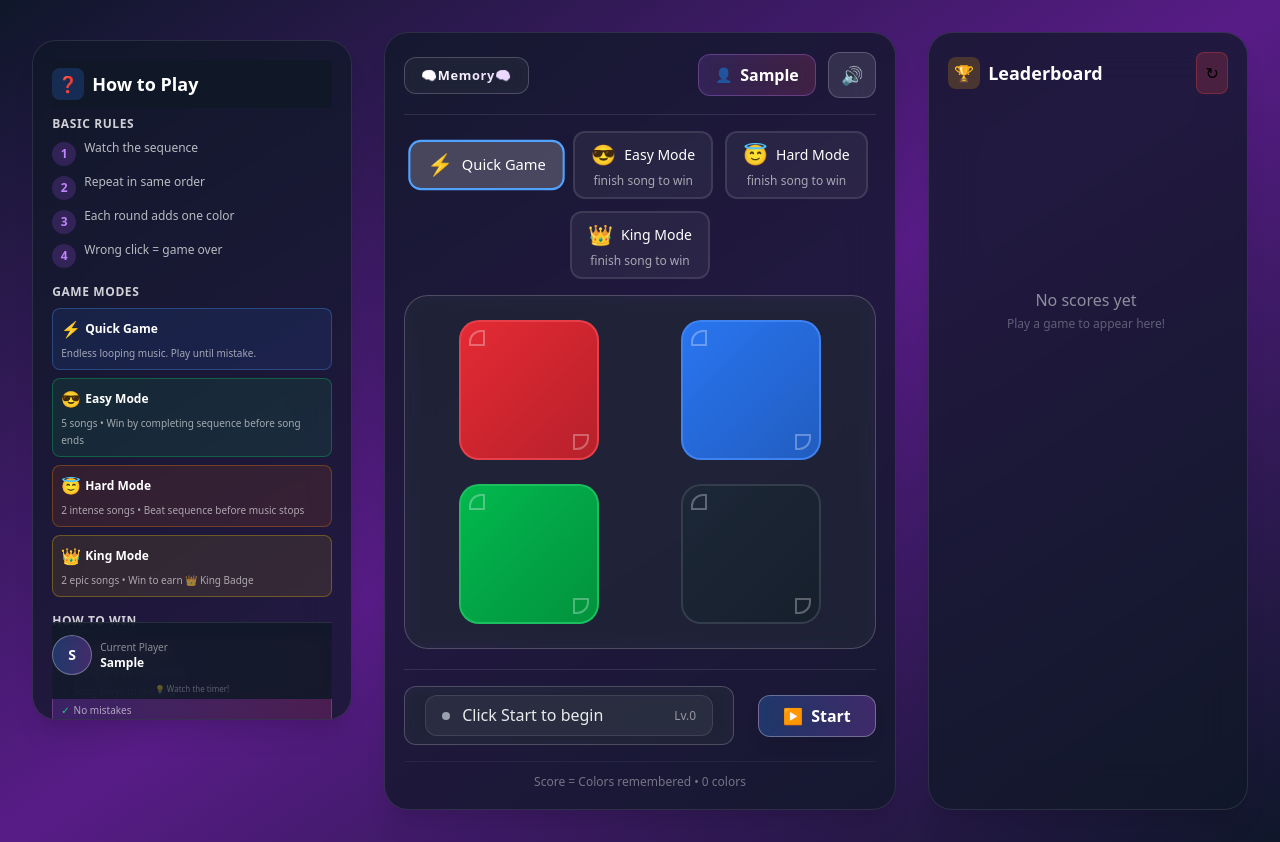
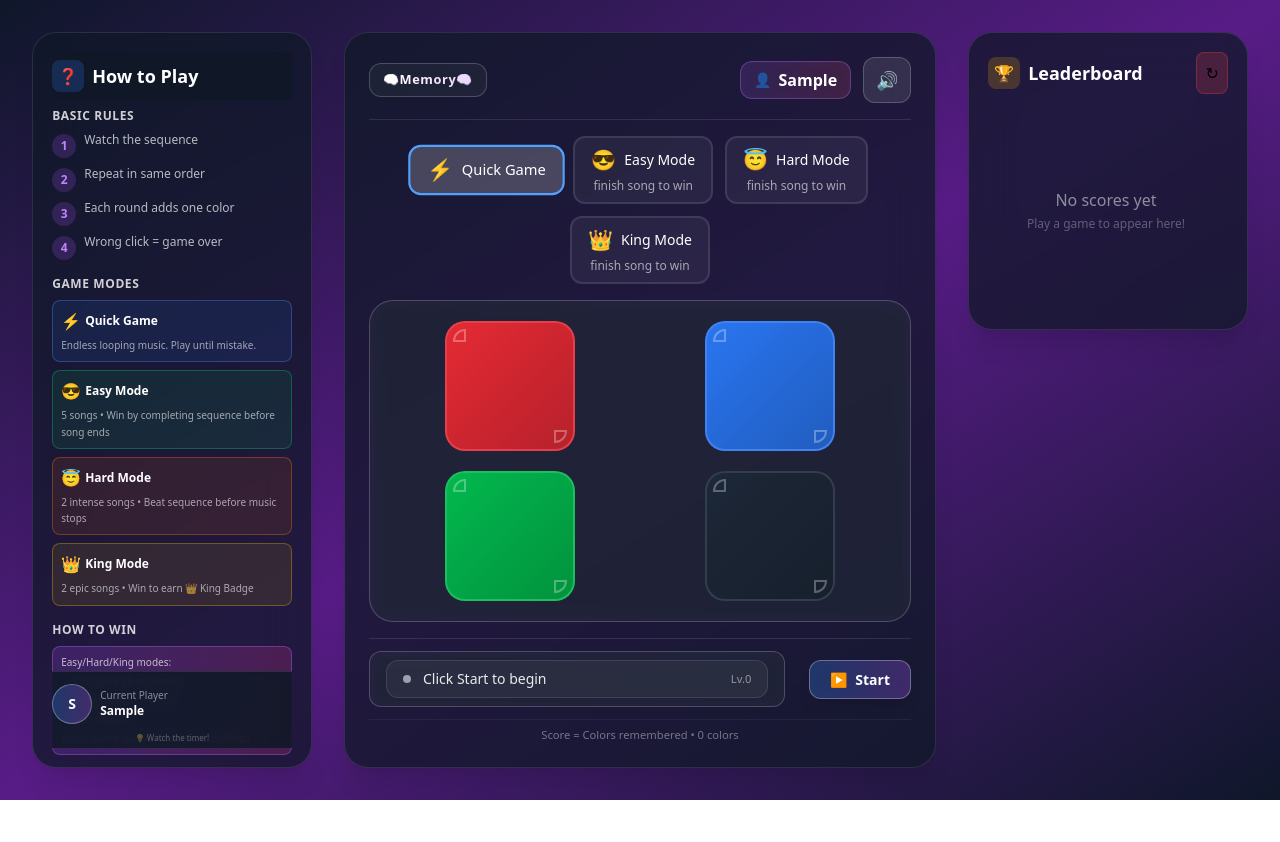
Before and after one commit to martic01/memorygame, a React (Vite) app: page / in a window 1280 px wide. Both pictures are taken after typing "Sample" into the empty fields and a click on the button "Start Playing". After the commit the page ends 800 px from the top, so only its background shows below. Built offline with nearby package versions, Linux system fonts and the light colour scheme.

Commit message:
add new work

```diff
--- a/src/index.css
+++ b/src/index.css
@@ -170,6 +170,7 @@
   position: relative;
   overflow-x: hidden;
   overflow-y: auto;
+  padding: 0.5rem;
 }
 
 @media (min-width: 640px) {
@@ -181,7 +182,7 @@
 /* ===== MAIN LAYOUT ===== */
 .main-layout {
   width: 100%;
-  max-width: 1440px;
+  max-width: 1600px;
   margin-left: auto;
   margin-right: auto;
   display: grid;
@@ -193,16 +194,27 @@
 /* Desktop and tablet layout - always show 3 columns */
 @media (min-width: 1024px) {
   .main-layout {
-    grid-template-columns: 280px 1fr 280px;
+    grid-template-columns: minmax(260px, 280px) minmax(500px, 1fr) minmax(260px, 280px);
     gap: 1.5rem;
+    min-height: calc(100vh - 2rem);
+    height: auto;
+    align-items: start;
   }
 }
 
 /* Large desktop */
 @media (min-width: 1280px) {
   .main-layout {
-    grid-template-columns: 320px 1fr 320px;
+    grid-template-columns: 280px 1fr 280px;
     gap: 2rem;
+  }
+}
+
+/* Extra large screens */
+@media (min-width: 1536px) {
+  .main-layout {
+    grid-template-columns: 300px 1fr 300px;
+    gap: 2.5rem;
   }
 }
 
@@ -219,14 +231,18 @@
 
 /* Show side columns on desktop */
 @media (min-width: 1024px) {
-
   .left-column,
   .right-column {
     display: block;
+    height: fit-content;
+    max-height: calc(100vh - 4rem);
+    position: sticky;
+    top: 1rem;
   }
 
   .middle-column {
     max-width: 100%;
+    height: fit-content;
   }
 }
 
@@ -245,6 +261,79 @@
 .game-board-card {
   width: 100%;
   margin: 0 auto;
+  min-width: 0;
+}
+
+/* Desktop specific game board sizing */
+@media (min-width: 1024px) {
+  .game-board-card {
+    max-width: 100%;
+    width: 100%;
+    padding: 1.5rem !important;
+  }
+
+  /* Make the game board container take full width */
+  .board-container {
+    width: 100%;
+    padding: 1.25rem;
+  }
+
+  /* Make the grid wider on desktop */
+  .board-container .grid {
+    max-width: 500px;
+    width: 100%;
+    margin: 0 auto;
+    gap: 1.25rem;
+  }
+
+  /* Adjust button size to fit vertically */
+  .color-button {
+    max-width: 130px;
+    height: 130px;
+  }
+
+  /* Reduce margins and padding to fit vertically */
+  .game-header {
+    margin-bottom: 0.75rem;
+    padding-bottom: 0.75rem;
+  }
+
+  .mode-selection {
+    margin-bottom: 0.75rem;
+  }
+
+  .control-section {
+    margin-top: 0.75rem;
+    padding-top: 0.75rem;
+  }
+
+  .score-info {
+    margin-top: 0.5rem;
+    padding-top: 0.5rem;
+  }
+}
+
+@media (min-width: 1280px) {
+  .board-container .grid {
+    max-width: 550px;
+    gap: 1.5rem;
+  }
+
+  .color-button {
+    max-width: 140px;
+    height: 140px;
+  }
+}
+
+@media (min-width: 1536px) {
+  .board-container .grid {
+    max-width: 600px;
+  }
+
+  .color-button {
+    max-width: 150px;
+    height: 150px;
+  }
 }
 
 /* Mobile specific fixes for game board */
@@ -462,8 +551,8 @@
   display: flex;
   justify-content: space-between;
   align-items: center;
-  margin-bottom: 1.25rem;
-  padding-bottom: 1rem;
+  margin-bottom: 1rem;
+  padding-bottom: 0.75rem;
   border-bottom: 1px solid rgba(255, 255, 255, 0.1);
   flex-wrap: wrap;
   gap: 0.75rem;
@@ -487,7 +576,7 @@
   backdrop-filter: blur(8px);
   background: rgba(255, 255, 255, 0.05);
   border-radius: 0.75rem;
-  padding: 0.5rem 1rem;
+  padding: 0.4rem 0.8rem;
   border: 1px solid rgba(255, 255, 255, 0.2);
 }
 
@@ -495,7 +584,7 @@
   backdrop-filter: blur(8px);
   background: linear-gradient(to right, rgba(168, 85, 247, 0.2), rgba(236, 72, 153, 0.2));
   border-radius: 0.75rem;
-  padding: 0.5rem 1rem;
+  padding: 0.4rem 0.8rem;
   border: 1px solid rgba(192, 132, 252, 0.3);
 }
 
@@ -503,7 +592,7 @@
   color: white;
   font-weight: 600;
   font-size: 0.875rem;
-  max-width: 120px;
+  max-width: 100px;
   overflow: hidden;
   text-overflow: ellipsis;
   white-space: nowrap;
@@ -512,7 +601,7 @@
 @media (min-width: 640px) {
   .player-name {
     font-size: 1rem;
-    max-width: 150px;
+    max-width: 120px;
   }
 }
 
@@ -520,36 +609,36 @@
   backdrop-filter: blur(8px);
   background: rgba(255, 255, 255, 0.05);
   border-radius: 0.75rem;
-  padding: 0.375rem 0.75rem;
+  padding: 0.3rem 0.6rem;
   border: 1px solid rgba(255, 255, 255, 0.2);
 }
 
 @media (min-width: 640px) {
   .score-container {
-    padding: 0.5rem 1rem;
+    padding: 0.4rem 0.8rem;
   }
 }
 
 .score-label {
-  font-size: 0.625rem;
+  font-size: 0.6rem;
   color: rgba(255, 255, 255, 0.6);
 }
 
 @media (min-width: 640px) {
   .score-label {
-    font-size: 0.75rem;
+    font-size: 0.7rem;
   }
 }
 
 .score-value {
-  font-size: 1.125rem;
+  font-size: 1rem;
   font-weight: 700;
   color: white;
 }
 
 @media (min-width: 640px) {
   .score-value {
-    font-size: 1.25rem;
+    font-size: 1.125rem;
   }
 }
 
@@ -558,7 +647,7 @@
   backdrop-filter: blur(8px);
   background: rgba(255, 255, 255, 0.05);
   border-radius: 1rem;
-  padding: 1.25rem;
+  padding: 1rem;
   border: 1px solid rgba(255, 255, 255, 0.2);
   display: flex;
   justify-content: center;
@@ -569,7 +658,7 @@
 @media (min-width: 640px) {
   .board-container {
     border-radius: 1.5rem;
-    padding: 1.5rem;
+    padding: 1.25rem;
   }
 }
 
@@ -577,24 +666,24 @@
 .board-container .grid {
   display: grid;
   grid-template-columns: repeat(2, 1fr);
-  gap: 1rem;
+  gap: 0.75rem;
   justify-content: center;
   align-items: center;
   width: 100%;
-  max-width: 400px;
+  max-width: 450px;
   margin: 0 auto;
 }
 
 @media (min-width: 640px) {
   .board-container .grid {
-    gap: 1.25rem;
+    gap: 1rem;
     max-width: 450px;
   }
 }
 
 @media (min-width: 1024px) {
   .board-container .grid {
-    gap: 1.5rem;
+    gap: 1.25rem;
     max-width: 500px;
   }
 }
@@ -605,11 +694,17 @@
   }
 }
 
+@media (min-width: 1536px) {
+  .board-container .grid {
+    max-width: 600px;
+  }
+}
+
 /* Color button sizing - Responsive */
 .color-button {
   aspect-ratio: 1 / 1;
   width: 100%;
-  max-width: 140px;
+  max-width: 120px;
   border-radius: 1.25rem;
   border-width: 2px;
   position: relative;
@@ -620,7 +715,8 @@
 
 @media (min-width: 740px) and (max-width: 1023px) {
   .color-button {
-    max-width: 120px;
+    max-width: 110px;
+    height: 110px;
     border-radius: 1.5rem;
   }
 }
@@ -628,12 +724,21 @@
 @media (min-width: 1024px) and (max-width: 1279px) {
   .color-button {
     max-width: 120px;
+    height: 120px;
   }
 }
 
-@media (min-width: 1280px) {
+@media (min-width: 1280px) and (max-width: 1535px) {
+  .color-button {
+    max-width: 130px;
+    height: 130px;
+  }
+}
+
+@media (min-width: 1536px) {
   .color-button {
     max-width: 140px;
+    height: 140px;
   }
 }
 
@@ -666,30 +771,30 @@
 
 .corner-accent {
   position: absolute;
-  width: 0.75rem;
-  height: 0.75rem;
+  width: 0.6rem;
+  height: 0.6rem;
   border-width: 2px;
   border-color: rgba(255, 255, 255, 0.3);
 }
 
 @media (min-width: 640px) {
   .corner-accent {
-    width: 1rem;
-    height: 1rem;
+    width: 0.8rem;
+    height: 0.8rem;
   }
 }
 
 .top-left {
-  top: 0.5rem;
-  left: 0.5rem;
+  top: 0.4rem;
+  left: 0.4rem;
   border-top-width: 2px;
   border-left-width: 2px;
   border-top-left-radius: 0.75rem;
 }
 
 .bottom-right {
-  bottom: 0.5rem;
-  right: 0.5rem;
+  bottom: 0.4rem;
+  right: 0.4rem;
   border-bottom-width: 2px;
   border-right-width: 2px;
   border-bottom-right-radius: 0.75rem;
@@ -707,8 +812,8 @@
   display: flex;
   align-items: center;
   justify-content: space-between;
-  margin-top: 1.25rem;
-  padding-top: 1rem;
+  margin-top: 1rem;
+  padding-top: 0.75rem;
   border-top: 1px solid rgba(255, 255, 255, 0.1);
   flex-wrap: wrap;
   gap: 0.75rem;
@@ -733,7 +838,7 @@
   backdrop-filter: blur(8px);
   background: rgba(255, 255, 255, 0.05);
   border-radius: 0.75rem;
-  padding: 0.5rem 1rem;
+  padding: 0.4rem 0.8rem;
   border: 1px solid rgba(255, 255, 255, 0.2);
   flex: 1;
   margin-right: 0.75rem;
@@ -741,7 +846,7 @@
 
 @media (min-width: 640px) {
   .status-container {
-    padding: 0.5rem 1.25rem;
+    padding: 0.5rem 1rem;
   }
 }
 
@@ -753,7 +858,7 @@
 
 .status-text {
   color: rgba(255, 255, 255, 0.9);
-  font-size: 0.875rem;
+  font-size: 0.8rem;
   font-weight: 500;
   overflow: hidden;
   text-overflow: ellipsis;
@@ -762,13 +867,13 @@
 
 @media (min-width: 640px) {
   .status-text {
-    font-size: 1rem;
+    font-size: 0.875rem;
   }
 }
 
 .level-text {
   color: rgba(255, 255, 255, 0.5);
-  font-size: 0.75rem;
+  font-size: 0.7rem;
   margin-left: auto;
 }
 
@@ -777,8 +882,8 @@
   background: linear-gradient(to right, rgba(59, 130, 246, 0.3), rgba(168, 85, 247, 0.3));
   color: white;
   font-weight: 600;
-  padding: 0.5rem 1.25rem;
-  font-size: 0.875rem;
+  padding: 0.4rem 1rem;
+  font-size: 0.8rem;
   border-radius: 0.75rem;
   border: 1px solid rgba(255, 255, 255, 0.3);
   box-shadow: 0 10px 15px -3px rgba(0, 0, 0, 0.1);
@@ -793,8 +898,8 @@
 
 @media (min-width: 640px) {
   .start-game-button {
-    padding: 0.5rem 1.5rem;
-    font-size: 1rem;
+    padding: 0.5rem 1.25rem;
+    font-size: 0.875rem;
   }
 }
 
@@ -809,20 +914,20 @@
 }
 
 .button-icon {
-  width: 1rem;
-  height: 1rem;
+  width: 0.9rem;
+  height: 0.9rem;
 }
 
 .score-info {
-  margin-top: 1rem;
-  padding-top: 0.75rem;
+  margin-top: 0.75rem;
+  padding-top: 0.5rem;
   border-top: 1px solid rgba(255, 255, 255, 0.05);
   text-align: center;
 }
 
 .score-info-text {
   color: rgba(255, 255, 255, 0.4);
-  font-size: 0.75rem;
+  font-size: 0.7rem;
 }
 
 /* ===== ICONS AND UTILITIES ===== */
@@ -1024,7 +1129,8 @@
   display: flex;
   flex-direction: column;
   height: 100%;
-  min-height: 500px;
+  min-height: auto;
+  max-height: calc(100vh - 4rem);
 }
 
 .left-column .space-y-4 {
```
Also changed, not shown: src/components/LeftColumn.jsx (line endings or trailing spaces).
